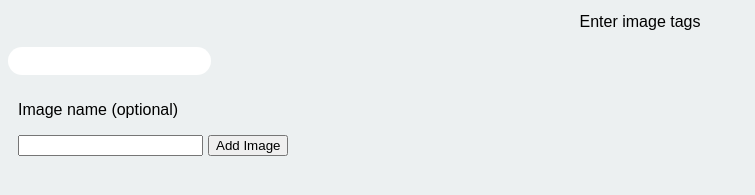
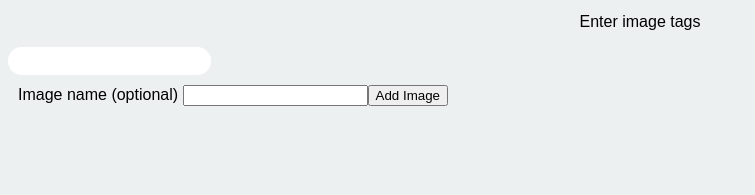
Before and after one commit to V-asakot/-Tags, a browser extension: page addImage.html in a window 1280 px wide. Shown: the part 69-264 px from the top of the page, without its empty margins (0-755 px from the left). Drawn offline with Linux system fonts and the light colour scheme.

Commit message:
add image update

```diff
--- a/addImage.html
+++ b/addImage.html
@@ -15,7 +15,7 @@
 
             </div>
 			<div class="submiting" data-name="submiting">
-            <p>Image name (optional)</p>
+            Image name (optional)
             </div>
         </p>
         <script src="popup.js"></script>
--- a/tags.css
+++ b/tags.css
@@ -124,10 +124,9 @@
 }
 
 .submiting {
-    padding: 10px 10px;
+    padding: 5px 10px;
 }
 
 .submiting .submiting_elem{
-   margin-right: 5px;
-   margin-bottom: 5px;
+   margin-top: 5px;
 }
```
